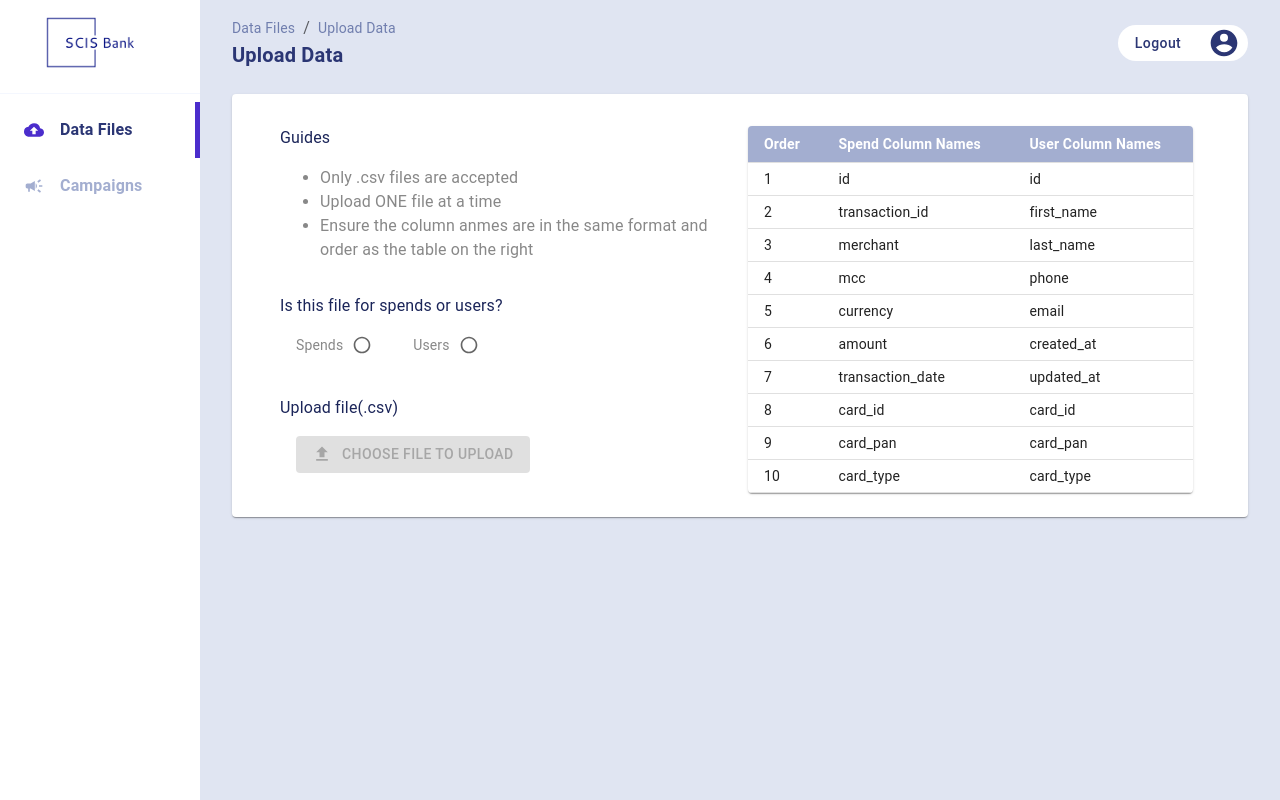
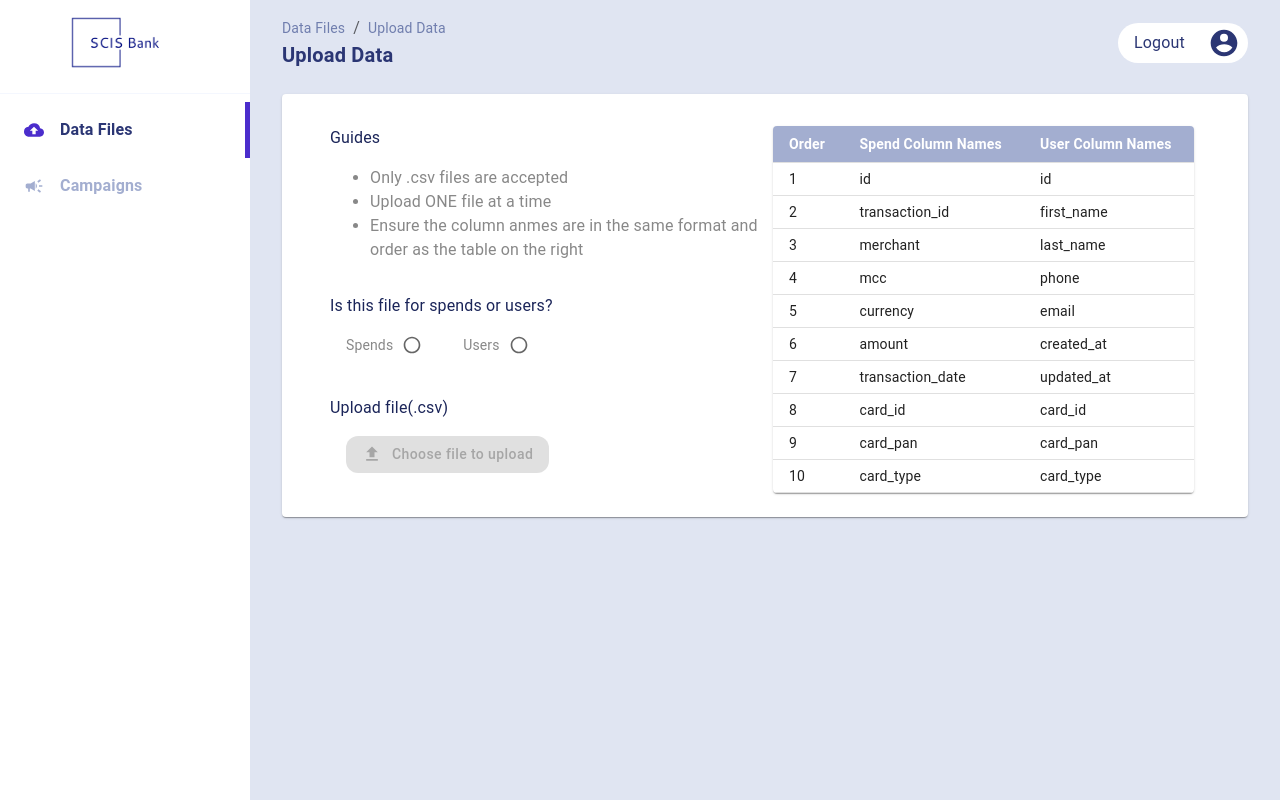
Before and after one commit to Spend-Transactions-Rewards-System/web-ui, a React (Create React App) app: page /datafiles/upload in a window 1280 px wide. Built offline with nearby package versions, Linux system fonts and the light colour scheme.

Commit message:
updated layout

```diff
--- /dev/null
+++ b/src/Components/AccountMenu/AccountMenu.css
@@ -0,0 +1,12 @@
+.logout {
+    padding: 8px;
+    position: relative;
+    float: right;
+    color: #4B2DCC;
+    font-weight: 500;
+}
+
+.logout:hover {
+    color: #aea1e6;
+    cursor: pointer;
+}
--- a/src/Components/AccountMenu/AccountMenu.js
+++ b/src/Components/AccountMenu/AccountMenu.js
@@ -1,7 +1,9 @@
 import { useNavigate } from "react-router-dom";
 
-import { Box, Button } from "@mui/material";
+import { Box, Link } from "@mui/material";
 import { RiAccountCircleFill } from "react-icons/ri"
+
+import "./AccountMenu.css";
 
 const AccountMenu = () => {
 
@@ -20,15 +22,14 @@ const AccountMenu = () => {
                 px: 1
             }}
         >
-            <Button
-                sx={{
-                    textTransform: "none",
-                    color: "#2B3674"
-                }}
+            <Link
+                underline="none"
+                className="logout"
+                sx={{color: "#2B3674"}}
                 onClick={handleLogout}
             >
                 Logout
-            </Button>
+            </Link>
             <RiAccountCircleFill
                 size={32}
                 style={{color: "#2B3674"}}
--- /dev/null
+++ b/src/Components/CustomButton/CustomButton.css
@@ -0,0 +1,9 @@
+.customButton.MuiButton-root {
+    text-transform: none;
+    background-color: #4B2DCC;
+    border-radius: 12px;
+}
+
+.customButton.MuiButton-root:hover {
+    background-color: #331c93;
+}
--- a/src/Components/CustomButton/CustomButton.js
+++ b/src/Components/CustomButton/CustomButton.js
@@ -1,6 +1,8 @@
 import { useNavigate } from "react-router-dom";
 
 import { Button } from "@mui/material";
+
+import "./CustomButton.css";
 
 const CustomButton = ({ text, handleOnClick, link, disabled, fullWidth }) => {
 
@@ -15,13 +17,7 @@ const CustomButton = ({ text, handleOnClick, link, disabled, fullWidth }) => {
             onClick={handleOnClick ? handleOnClick : handleNavigate}
             disabled={disabled}
             fullWidth={fullWidth}
-            sx={{
-                textTransform: "none",
-                backgroundColor: "#4B2DCC",
-                "&:hover": {
-                    backgroundColor: "#aea1e6"
-                }
-            }}
+            className="customButton"
         >
             {text}
         </Button>
--- a/src/Components/NavBar/NavBar.css
+++ b/src/Components/NavBar/NavBar.css
@@ -1,7 +1,7 @@
 div > .navBarButton {
     padding: 16px 8px 16px 24px;
     text-transform: none;
-    width: 200px;
+    width: 250px;
     display: flex;
     justify-content: flex-start;
     align-items: center;
--- a/src/Components/NavBar/NavBar.js
+++ b/src/Components/NavBar/NavBar.js
@@ -34,7 +34,7 @@ const NavBar = () => {
         <Box
             sx={{
                 backgroundColor: "#FFFFFF",
-                width: "200px",
+                width: "250px",
                 minHeight: "100vh",
                 position: "fixed",
                 top: 0,
--- a/src/Layout/TenantLayout.js
+++ b/src/Layout/TenantLayout.js
@@ -22,7 +22,7 @@ const TenantLayout = () => {
             }}
         >
             <NavBar />
-            <Box sx={{ml: "200px"}} >
+            <Box sx={{ml: "250px"}} >
                 <Box
                     className="flexbox-spaceBetween"
                     sx={{mb: "24px"}}
--- a/src/Pages/Error404/Error404.js
+++ b/src/Pages/Error404/Error404.js
@@ -15,6 +15,7 @@ const Error404 = () => {
                 flexDirection: "column"
             }}
         >
+            <script>{document.title = "Page Not Found"}</script>
             <ErrorImage style={{height: "50%", margin: "40px"}}/>
             <Typography
                 sx={{
--- a/src/Pages/PointsActivity/PointsActivity.js
+++ b/src/Pages/PointsActivity/PointsActivity.js
@@ -63,7 +63,7 @@ const PointsActivity = () => {
 
     return (
         <div>
-            <script>{document.title="Data Files"}</script>
+            <script>{document.title="Points Activity"}</script>
             {mainData === null || details === null ? <LoadingAnimation /> :
             <>
                 <CollapsibleTable
```
